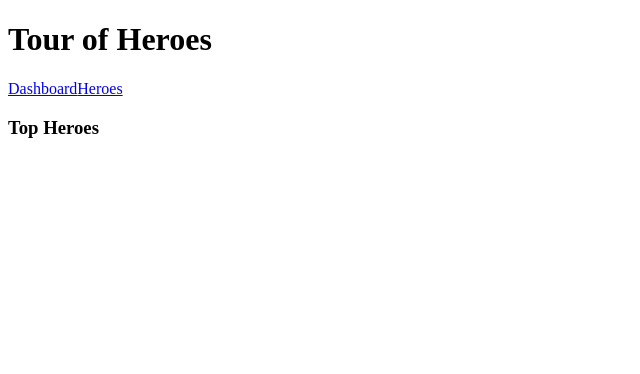
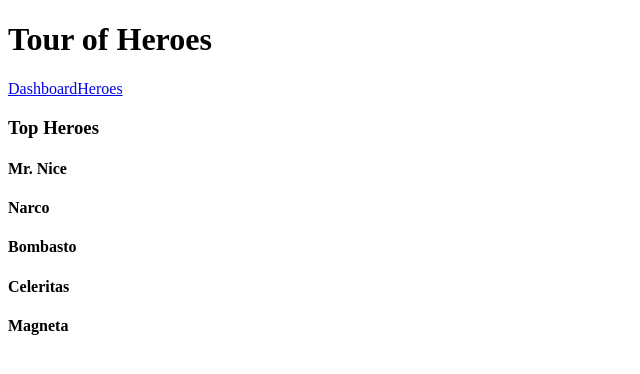
Before and after one commit to UlaSoda/TopHero, an Angular app: page /dashboard in a window 1280 px wide. Shown: the top 374 px of the page, without its empty margins (0-640 px from the left). Built offline with nearby package versions, Linux system fonts and the light colour scheme.

Commit message:
儀錶板初始化時顯示前五名英雄

```diff
--- a/src/app/dashboard.component.ts
+++ b/src/app/dashboard.component.ts
@@ -1,7 +1,23 @@
-import { Component } from '@angular/core';
+import { Component, OnInit } from '@angular/core';
+
+import { Hero } from './hero';
+import { HeroService } from './hero.service';
 
 @Component({
     selector: 'my-dashboard',
     templateUrl: 'dashboard.component.html'
 })
-export class DashboardComponent{ }
+export class DashboardComponent implements OnInit{
+    heroes: Hero[] = [];
+
+    constructor(private heroService: HeroService){}
+
+    ngOnInit(){//抓取前五名HERO
+        this.heroService.getHeroesSlowly()
+            .then(heroes => this.heroes = heroes.slice(0,5));
+    }
+
+    gotoDetail(){
+
+    }
+ }
```
